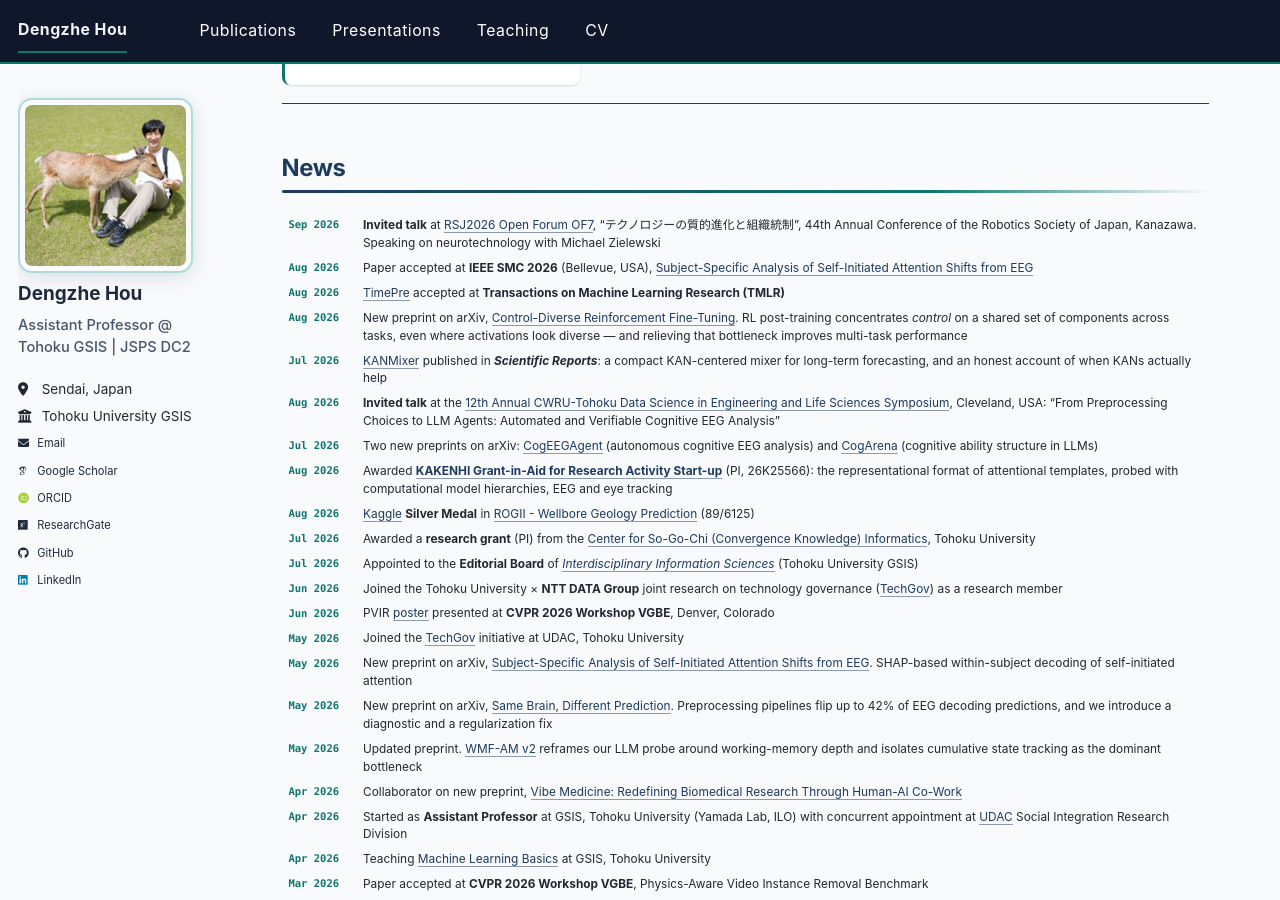
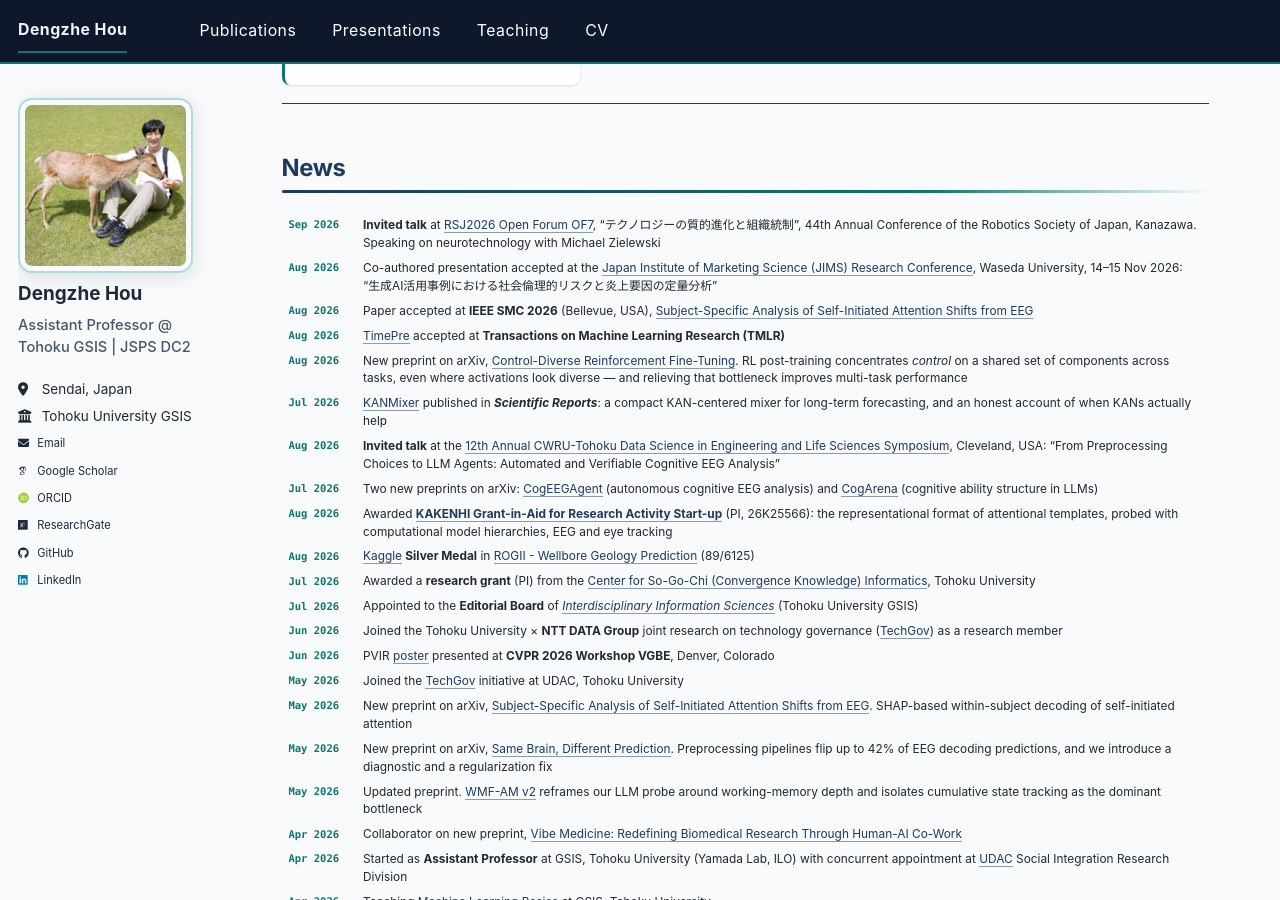
Before and after one commit to dengzhe-hou/dengzhe-hou.github.io, a Jekyll site: the page built from _pages/about.md, in a window 1280 px wide and 900 px high, scrolled down 1891 px. Built offline with Jekyll 4.4.1, drawn with Linux system fonts in a browser that asks for light colours; some web fonts are replaced.

Commit message:
Add upcoming JIMS 2026 presentation (#4)
Co-authored-by: dengzhe-hou <dengzhe-hou@users.noreply.github.com>

```diff
--- a/_pages/about.md
+++ b/_pages/about.md
@@ -52,6 +52,7 @@ My current work extends this toward aligning brain signals (EEG, fMRI) with larg
 | | |
 |---|---|
 | **Sep 2026** | **Invited talk** at [RSJ2026 Open Forum OF7](https://ac.rsj-web.org/2026/openforum/#of7), "テクノロジーの質的進化と組織統制", 44th Annual Conference of the Robotics Society of Japan, Kanazawa. Speaking on neurotechnology with Michael Zielewski |
+| **Aug 2026** | Co-authored presentation accepted at the [Japan Institute of Marketing Science (JIMS) Research Conference](http://www.jims.gr.jp/%e7%a0%94%e7%a9%b6%e5%a4%a7%e4%bc%9a/), Waseda University, 14–15 Nov 2026: “生成AI活用事例における社会倫理的リスクと炎上要因の定量分析” |
 | **Aug 2026** | Paper accepted at **IEEE SMC 2026** (Bellevue, USA), [Subject-Specific Analysis of Self-Initiated Attention Shifts from EEG](/publication/2026-arxiv-subject-specific) |
 | **Aug 2026** | [TimePre](/publication/2026-tmlr-timepre) accepted at **Transactions on Machine Learning Research (TMLR)** |
 | **Aug 2026** | New preprint on arXiv, [Control-Diverse Reinforcement Fine-Tuning](/publication/2026-arxiv-cd-rft). RL post-training concentrates *control* on a shared set of components across tasks, even where activations look diverse — and relieving that bottleneck improves multi-task performance |
```
